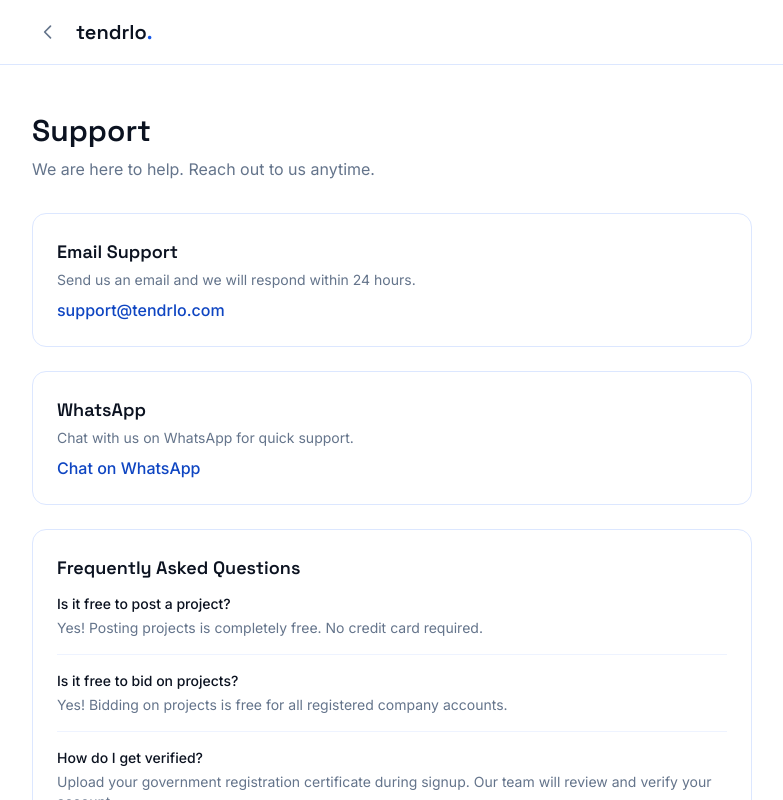
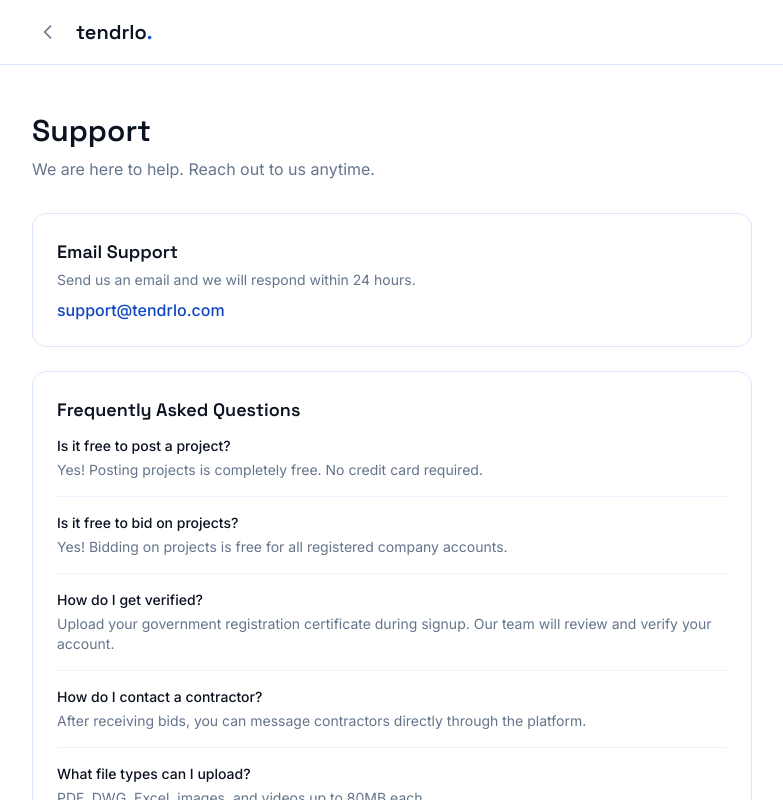
Before and after one commit to junaidgohar111-ai/tendrlo-frontend, a Next.js app: page /support in a window 1280 px wide. Shown: the top 800 px of the page, without its empty margins (248-1031 px from the left). Built offline with nearby package versions, Linux system fonts and the light colour scheme.

Commit message:
Remove WhatsApp from support page

```diff
--- a/src/app/support/page.tsx
+++ b/src/app/support/page.tsx
@@ -21,11 +21,7 @@
             <p className="text-slate-500 text-sm mb-2">Send us an email and we will respond within 24 hours.</p>
             <a href="mailto:support@tendrlo.com" className="text-blueprint-600 font-medium hover:underline">support@tendrlo.com</a>
           </div>
-          <div className="rounded-card border border-blueprint-100 p-6">
-            <h2 className="font-display font-semibold text-lg mb-1">WhatsApp</h2>
-            <p className="text-slate-500 text-sm mb-2">Chat with us on WhatsApp for quick support.</p>
-            <a href="https://wa.me/966500000000" target="_blank" rel="noopener noreferrer" className="text-blueprint-600 font-medium hover:underline">Chat on WhatsApp</a>
-          </div>
+
           <div className="rounded-card border border-blueprint-100 p-6">
             <h2 className="font-display font-semibold text-lg mb-3">Frequently Asked Questions</h2>
             <div className="space-y-4">
```
